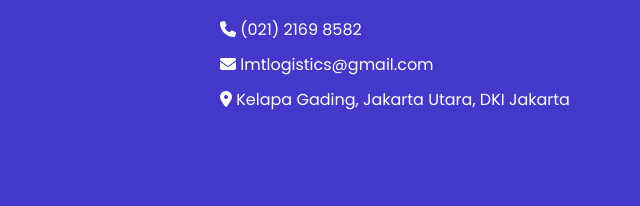
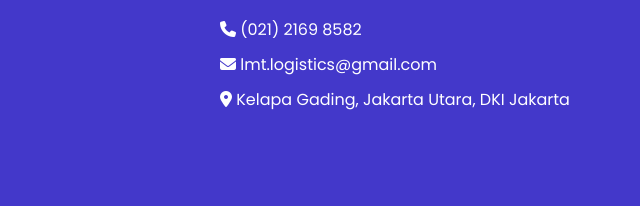
Before and after one commit to roydoang/lmt-preview, a plain HTML site: page index.html in a window 1280 px wide. Shown: the part 4439-4645 px from the top of the page, 640-1280 px from the left. Drawn offline with nearby package versions, Linux system fonts and the light colour scheme; some packages are replaced by stand-ins of ours; a script that the page names is missing.

Commit message:
Update index.html

```diff
--- a/index.html
+++ b/index.html
@@ -758,7 +758,7 @@
                     <h4>Contact Us</h4>
                     <ul>
                         <li><i class="fas fa-phone"></i> (021) 2169 8582</li>
-                        <li><i class="fas fa-envelope"></i> lmtlogistics@gmail.com</li>
+                        <li><i class="fas fa-envelope"></i> lmt.logistics@gmail.com</li>
                         <li><i class="fas fa-map-marker-alt"></i> Kelapa Gading, Jakarta Utara, DKI Jakarta</li>
                     </ul>
                 </div>
```
